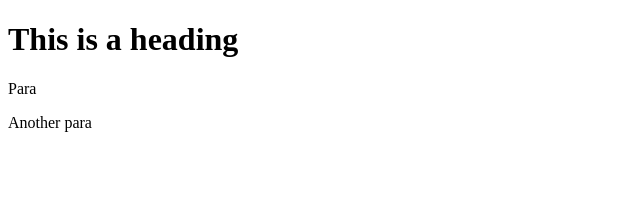
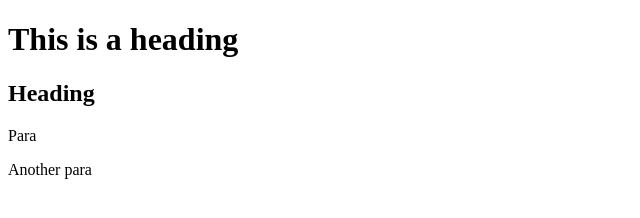
Before and after one commit to ShristiGup/git-test, a plain HTML site: page index.html in a window 1280 px wide. Shown: the whole page, without its empty margins (0-640 px from the left). Drawn offline with Linux system fonts and the light colour scheme.

Commit message:
Add h2 in index.html

```diff
--- a/index.html
+++ b/index.html
@@ -7,6 +7,7 @@
 </head>
 <body>
     <h1>This is a heading</h1>
+    <h2>Heading</h2>
     <p>Para</p>
     <p>Another para</p>
 </body>
```
